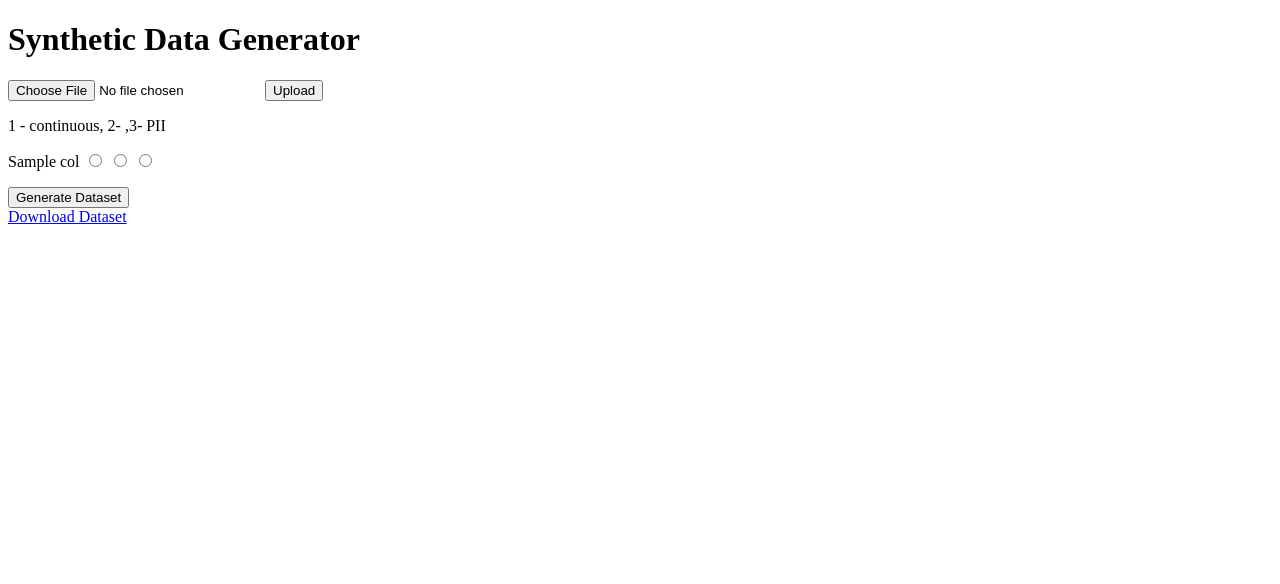
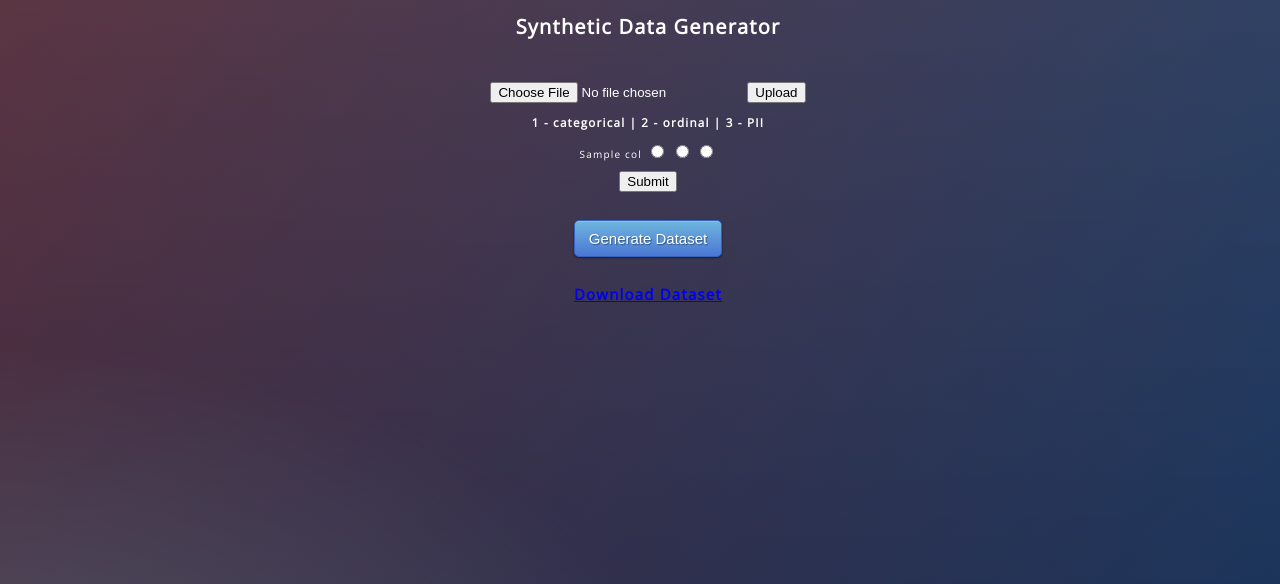
Before and after one commit to yashmaurya01/sdv-website, a Flask app: template templates/new_index.html in a window 1280 px wide. Shown: the top 584 px of the page. Before the commit the page ends 224 px from the top, so only its background shows below. Run offline with Flask 2, Linux system fonts and the light colour scheme; the template is opened without the code that fills it: most values are stand-ins (such as "Sample title", 1, 10 or a date in 2020).

Commit message:
v3 - fixed radio button issues

```diff
--- a/app.py
+++ b/app.py
@@ -39,12 +39,22 @@ def upload_files():
         flash('File Uploaded!', 'info')
     return render_template('new_index.html', headers=session['columns'])
 
-@app.route('/categories')
+@app.route('/categories', methods=['POST'])
 def categorize():
+    categories = {i:[] for i in ['categorical', 'ordinal', 'PII']}
     for col in session['columns']:
         option = request.form[col]
         print(option)
-    return redirect('upload_files')
+        if option == "1":
+            categories['categorical'].append(col)
+        elif option == "2":
+            categories['ordinal'].append(col)
+        elif option == "3":
+            categories['PII'].append(col)
+
+    print(categories)
+    flash('Categories assigned', 'info')
+    return redirect(url_for('upload_files'))
 
 @app.route('/predict',methods=['POST'])
 def predict():
@@ -54,7 +64,6 @@ def predict():
     new_data = model.sample(5)
     new_data.to_csv('new_data.csv')
     flash('Dataset Generation Complete!', 'info')
-    # return render_template('index.html',  tables=[new_data.to_html(classes='data', header="true")])
     return render_template('index.html')
 
 # Download API
--- a/static/css/style.css
+++ b/static/css/style.css
@@ -7,7 +7,7 @@
 .btn-primary.active { color: rgba(255, 255, 255, 0.75); }
 .btn-primary { background-color: #4a77d4; background-image: -moz-linear-gradient(top, #6eb6de, #4a77d4); background-image: -ms-linear-gradient(top, #6eb6de, #4a77d4); background-image: -webkit-gradient(linear, 0 0, 0 100%, from(#6eb6de), to(#4a77d4)); background-image: -webkit-linear-gradient(top, #6eb6de, #4a77d4); background-image: -o-linear-gradient(top, #6eb6de, #4a77d4); background-image: linear-gradient(top, #6eb6de, #4a77d4); background-repeat: repeat-x; filter: progid:dximagetransform.microsoft.gradient(startColorstr=#6eb6de, endColorstr=#4a77d4, GradientType=0);  border: 1px solid #3762bc; text-shadow: 1px 1px 1px rgba(0,0,0,0.4); box-shadow: inset 0 1px 0 rgba(255, 255, 255, 0.2), 0 1px 2px rgba(0, 0, 0, 0.5); }
 .btn-primary:hover, .btn-primary:active, .btn-primary.active, .btn-primary.disabled, .btn-primary[disabled] { filter: none; background-color: #4a77d4; }
-.btn-block { width: 100%; display:block; }
+/* .btn-block { width: 25%; display:block; } */
 
 * { -webkit-box-sizing:border-box; -moz-box-sizing:border-box; -ms-box-sizing:border-box; -o-box-sizing:border-box; box-sizing:border-box; }
 
@@ -30,7 +30,7 @@ body {
 	filter: progid:DXImageTransform.Microsoft.gradient( startColorstr='#3E1D6D', endColorstr='#092756',GradientType=1 );
 
 }
-.login {
+/* .login {
 	position: absolute;
 	top: 40%;
 	left: 50%;
@@ -63,4 +63,4 @@ input {
 	-ms-transition: box-shadow .5s ease;
 	transition: box-shadow .5s ease;
 }
-input:focus { box-shadow: inset 0 -5px 45px rgba(100,100,100,0.4), 0 1px 1px rgba(255,255,255,0.2); }
+input:focus { box-shadow: inset 0 -5px 45px rgba(100,100,100,0.4), 0 1px 1px rgba(255,255,255,0.2); } */
--- a/templates/index.html
+++ b/templates/index.html
@@ -7,12 +7,15 @@
 	<link href='https://fonts.googleapis.com/css?family=Arimo' rel='stylesheet' type='text/css'>
 	<link href='https://fonts.googleapis.com/css?family=Hind:300' rel='stylesheet' type='text/css'>
 	<link href='https://fonts.googleapis.com/css?family=Open+Sans+Condensed:300' rel='stylesheet' type='text/css'>
-	<!-- <link rel="stylesheet" href="{{ url_for('static', filename='css/style.css') }}"> -->
+	<link rel="stylesheet" href="{{ url_for('static', filename='css/style.css') }}">
 </head>
 
 <body>
 	<div class="login">
 		<h1>Synthetic Data Generator</h1>
+
+		<br>
+		<br>
 
 		<form action="#" method='post' enctype="multipart/form-data">
 			<input type=file name=file>
@@ -21,12 +24,15 @@
 
 		{% block content %}
 		{% endblock %}
+		<br>
+		<br>
 
 		<!-- Main Input For Receiving Query to our ML -->
 		<form action="{{ url_for('predict')}}" method="post">
-			<button type="submit" class="btn btn-primary btn-block btn-large">Generate Dataset</button>
+			<button type="submit" class="btn btn-primary btn-large">Generate Dataset</button>
 			<br>
-			<a href="{{ url_for('download_file') }}">Download Dataset</a>
+			<br>
+			<h2><a href="{{ url_for('download_file') }}">Download Dataset</a></h2>
 		</form>
 
 		<br>
@@ -35,7 +41,7 @@
 		{% with messages = get_flashed_messages()%}
 			{% if messages %}
 				{% for msg in messages %}
-					<p>{{msg}}</p>
+					<h2>{{msg}}</h2>
 				{% endfor %}
 			{% endif %}
 		{% endwith %}
--- a/templates/new_index.html
+++ b/templates/new_index.html
@@ -1,16 +1,17 @@
 {% extends "index.html" %}
 {% block title %}Categorize Fields{% endblock %}
 {% block content %}
-<p>1 - continuous, 2- ,3- PII</p>
+<h3>1 - categorical | 2 - ordinal | 3 - PII</h3>
 <form action="{{url_for('categorize')}}" method = "post">
     {% for col in headers %}
     <div id=col>
         <p>{{col}}
-        <input type="radio" name=col id="1" value="1">
-        <input type="radio" name=col id="2" value="2">
-        <input type="radio" name=col id="3" value="3"> <br>
+        <input type="radio" name={{col}} id="1" value="1" required="required">
+        <input type="radio" name={{col}} id="2" value="2">
+        <input type="radio" name={{col}} id="3" value="3"> <br>
         </p>
     </div>
     {% endfor %}
+    <input type="submit" value="Submit">
 </form>
 {% endblock %}
```
